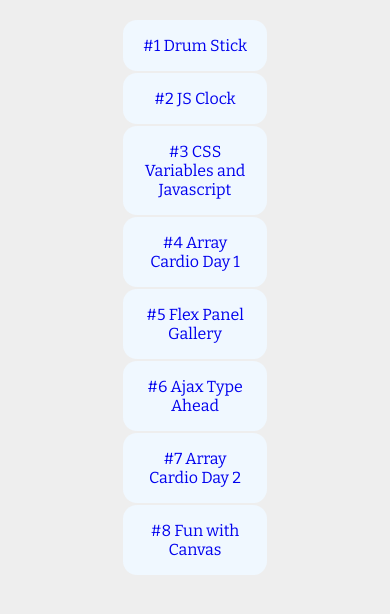
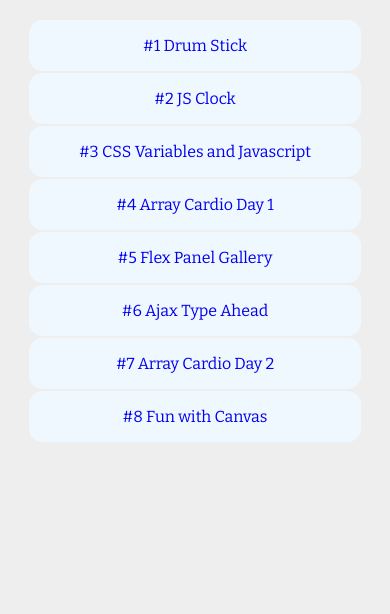
Before and after one commit to shahidcodes/javascript30, a plain HTML site: page index.html in a window 390 px wide. Shown: the part 70-684 px from the top of the page. Drawn offline with nearby package versions, Linux system fonts and the light colour scheme.

Commit message:
index page mobile css query

```diff
--- a/index.html
+++ b/index.html
@@ -28,12 +28,18 @@
         margin: 1px;
         text-align: center;
         background-color: aliceblue;
-        width: 30%;
+        width: 50%;
         display: block;
         text-decoration: none;
       }
       a:visited {
         color: blue;
+      }
+
+      @media (max-width: 720px) {
+        a {
+          width: 80%;
+        }
       }
     </style>
   </head>
```
